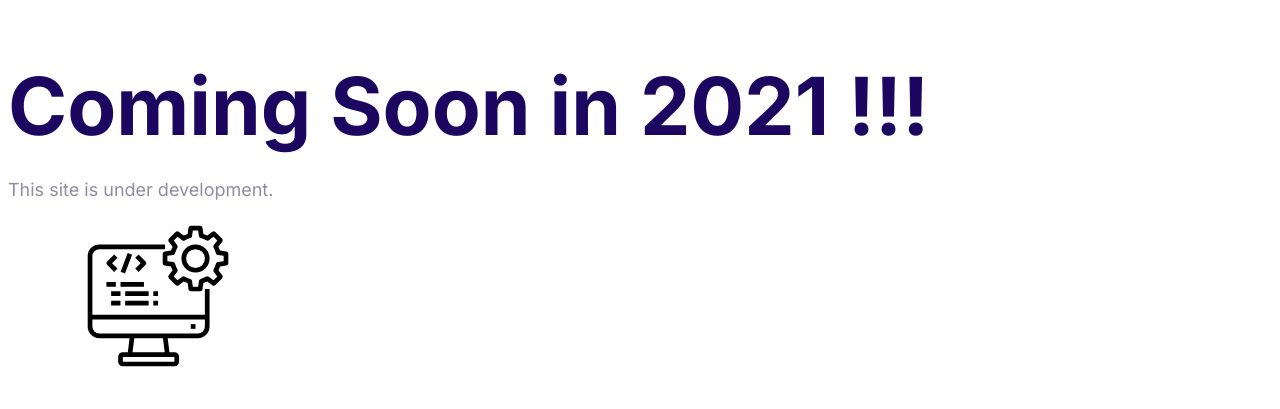
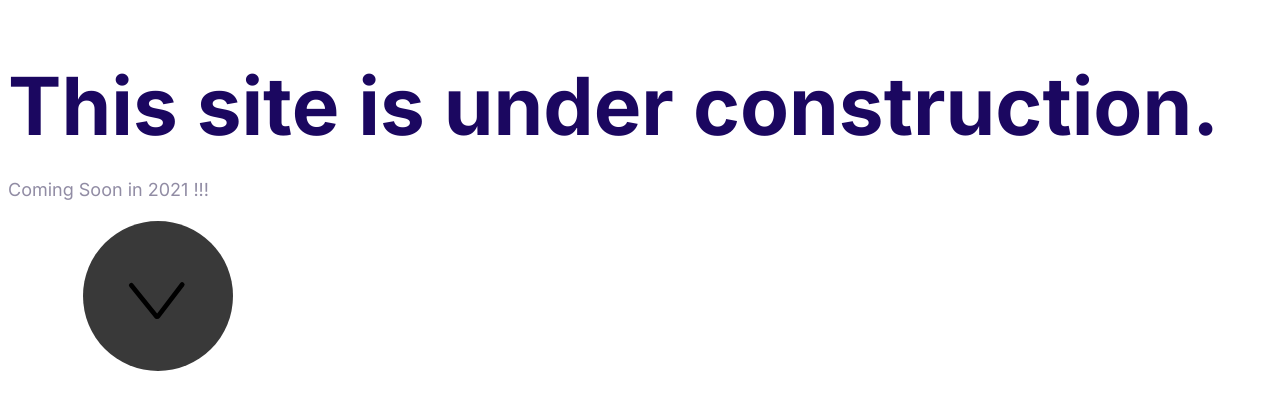
Before and after one commit to Great-Acquisitions/Bamella, a website built with Parcel: page index.html in a window 1280 px wide. Shown: the part 77-486 px from the top of the page. Built offline with nearby package versions, Linux system fonts and the light colour scheme.

Commit message:
Changed construction text.

```diff
--- a/index.html
+++ b/index.html
@@ -29,10 +29,10 @@
         </ul>
       </nav>
     </header>
-    <h1>Coming Soon in 2021 !!!</h1>
-    <p>This site is under development.</p>
+    <h1>This site is under construction.</h1>
+    <p>Coming Soon in 2021 !!!</p>
     <svg class="icon">
-      <use href="images/sprite.svg#bulb-outline"></use>
+      <use href="images/sprite.svg#tick"></use>
     </svg>
 
     <script src="js/main.js"></script>
```
